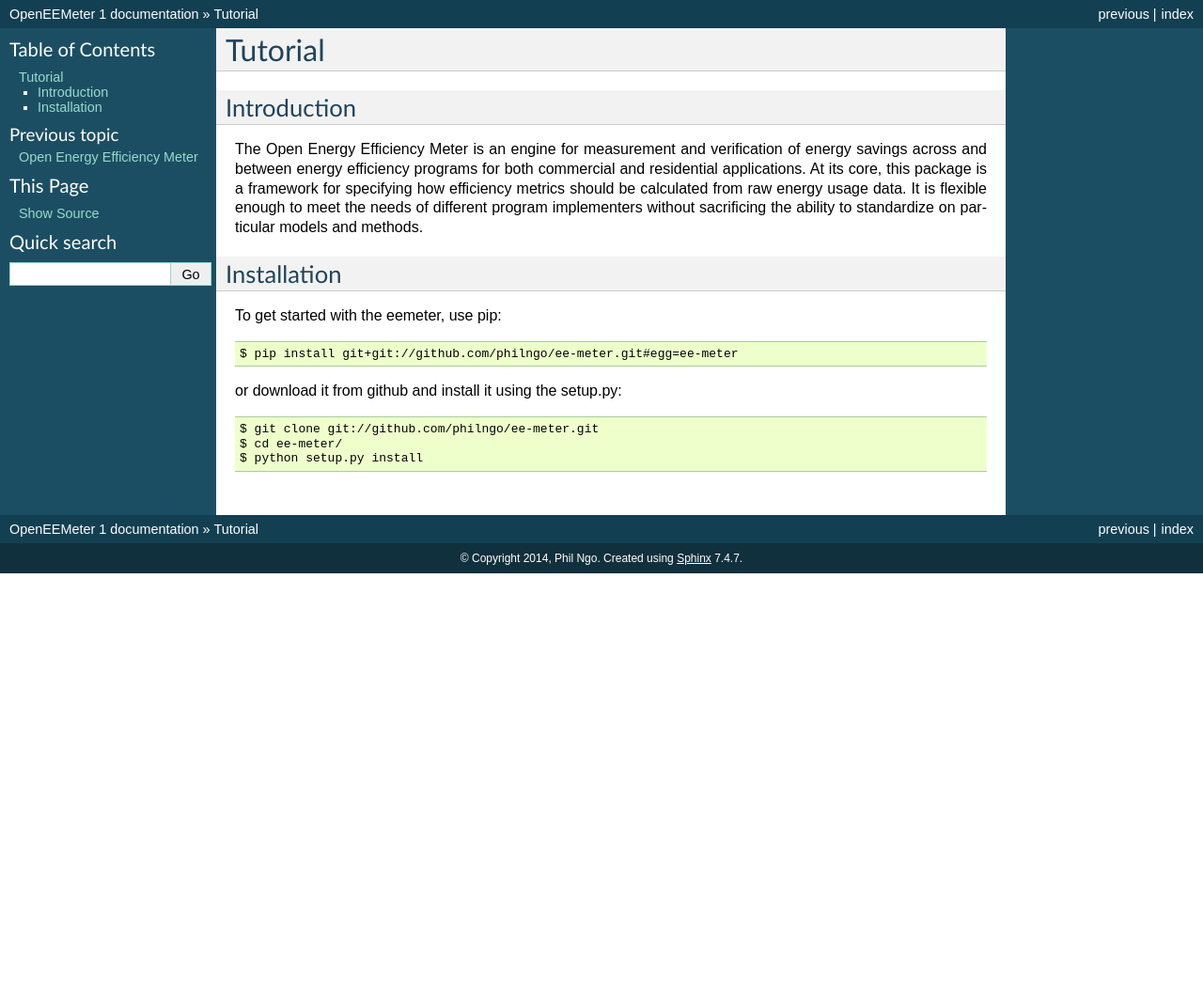
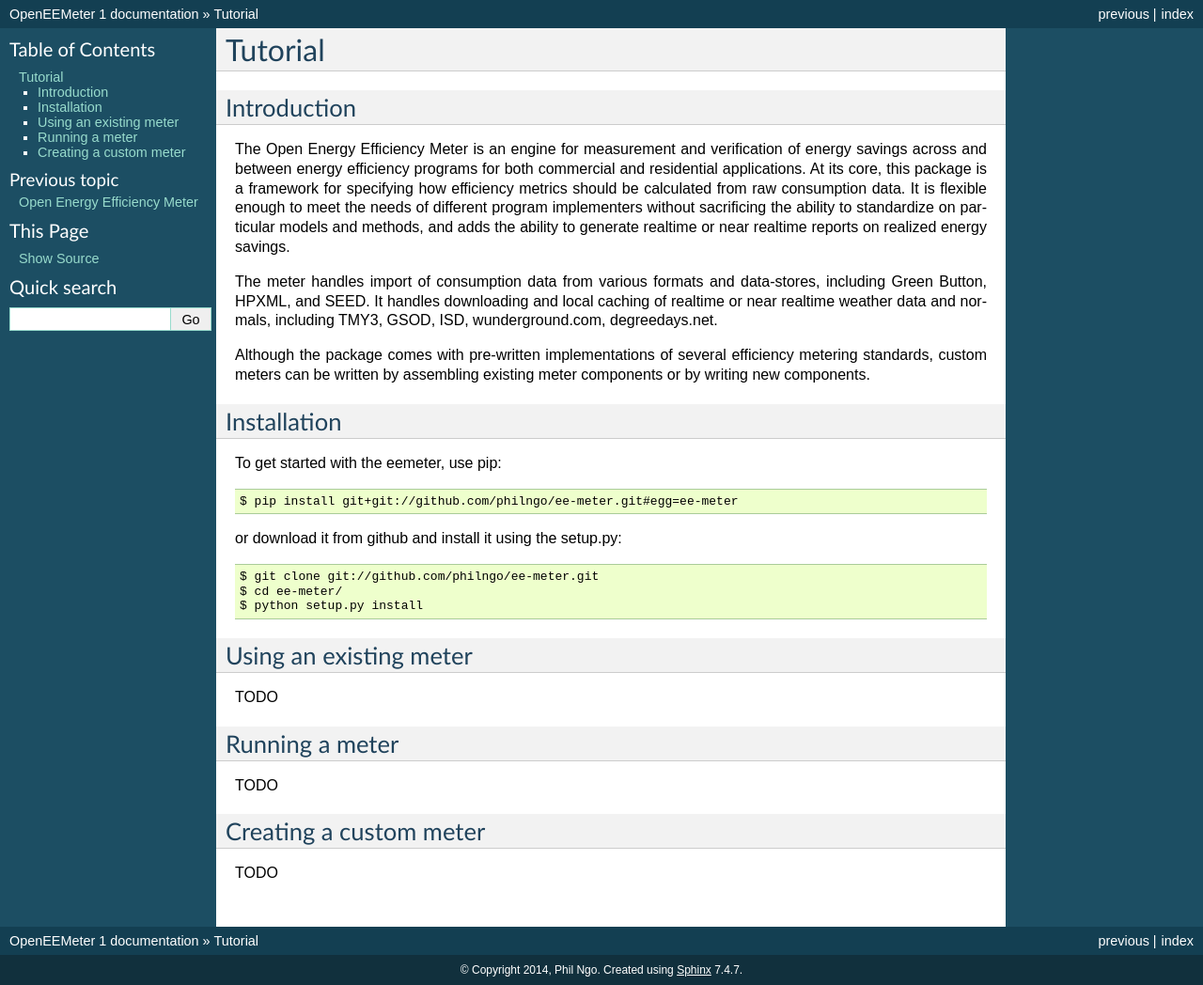
Before and after one commit to openeemeter/eemeter, a Sphinx documentation site: the page built from docs/tutorial.rst, in a window 1280 px wide. Shown: the whole page at 94% size. Built offline with Sphinx 7.4.7, drawn with Linux system fonts in a browser that asks for light colours; before the commit the page ends 900 px from its top, so only the background shows below that.

Commit message:
update tutorial

```diff
--- a/docs/tutorial.rst
+++ b/docs/tutorial.rst
@@ -8,9 +8,19 @@
 of energy savings across and between energy efficiency programs for both
 commercial and residential applications. At its core, this package is a
 framework for specifying how efficiency metrics should be calculated from raw
-energy usage data. It is flexible enough to meet the needs of different program
+consumption data. It is flexible enough to meet the needs of different program
 implementers without sacrificing the ability to standardize on particular
-models and methods.
+models and methods, and adds the ability to generate realtime or near realtime
+reports on realized energy savings.
+
+The meter handles import of consumption data from various formats and
+data-stores, including Green Button, HPXML, and SEED. It handles downloading
+and local caching of realtime or near realtime weather data and normals,
+including TMY3, GSOD, ISD, wunderground.com, degreedays.net.
+
+Although the package comes with pre-written implementations of several
+efficiency metering standards, custom meters can be written by assembling
+existing meter components or by writing new components.
 
 Installation
 ------------
@@ -24,3 +34,18 @@
     $ git clone git://github.com/philngo/ee-meter.git
     $ cd ee-meter/
     $ python setup.py install
+
+Using an existing meter
+-----------------------
+
+TODO
+
+Running a meter
+---------------
+
+TODO
+
+Creating a custom meter
+-----------------------
+
+TODO
```
